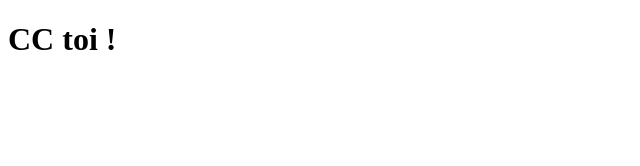
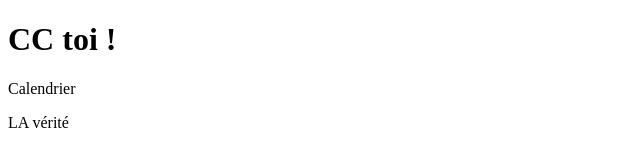
Before and after one commit to kikounet85/Angele.github.io, a plain HTML site: page index.html in a window 1280 px wide. Shown: the whole page, without its empty margins (0-640 px from the left). Drawn offline with Linux system fonts and the light colour scheme.

Commit message:
Update index.html

```diff
--- a/index.html
+++ b/index.html
@@ -1,6 +1,7 @@
 <!DOCTYPE html>
 
 <head>
+    <meta charset="UTF-8">
     <title>
         Bienvenue !
     </title>
@@ -10,4 +11,11 @@
     <h1>
         CC toi !
     </h1>
+    <p id= 'calendrier' href="avent/avent.html">
+        Calendrier
+    </p>
+    <p id= 'vérité' href="vérité.html">
+        LA vérité
+    </p>
 </body>
+</body>
```
